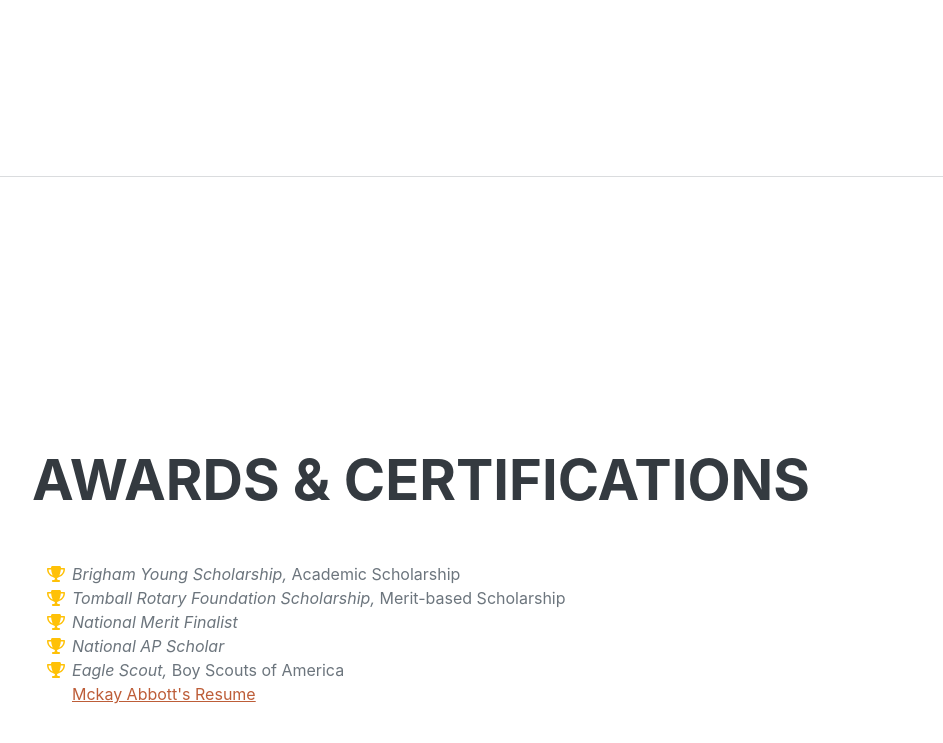
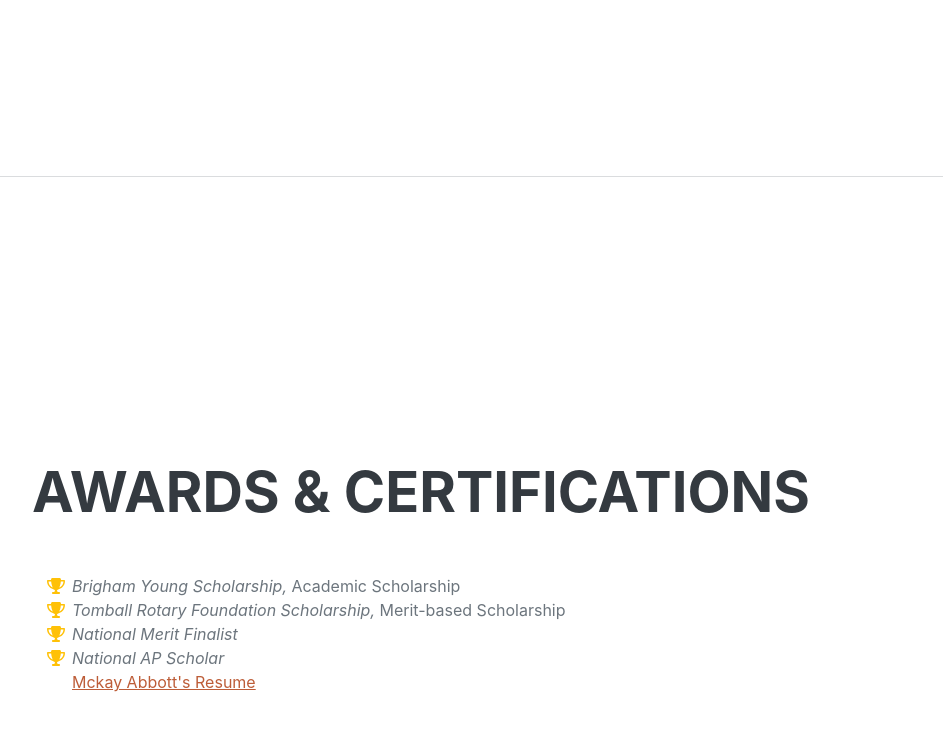
Before and after one commit to mckayabbott/IS-201-Project, a plain HTML site: page index.html in a window 1280 px wide. Shown: the part 3965-4708 px from the top of the page, without its empty margins (288-1231 px from the left). Drawn offline with nearby package versions, Linux system fonts and the light colour scheme; a web font is replaced by a local one.

Commit message:
Update index.html

```diff
--- a/index.html
+++ b/index.html
@@ -210,10 +210,8 @@
                             <span style="font-style: italic;">National AP Scholar</span>
                         </li>
                         <li>
-                            <span class="fa-li"><i class="fas fa-trophy text-warning"></i></span>
-                            <span style="font-style: italic;">Eagle Scout, </span>Boy Scouts of America
+                            <a href="../index.html" id="top">Mckay Abbott's Resume</a>
                         </li>
-                        <a href="../index.html" id="top">Mckay Abbott's Resume</a>
                     </ul>
                 </div>
             </section>
```
